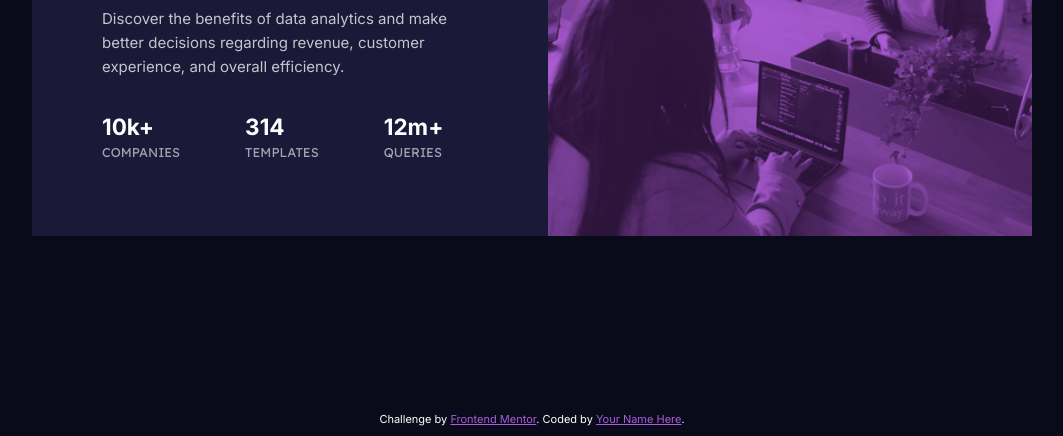
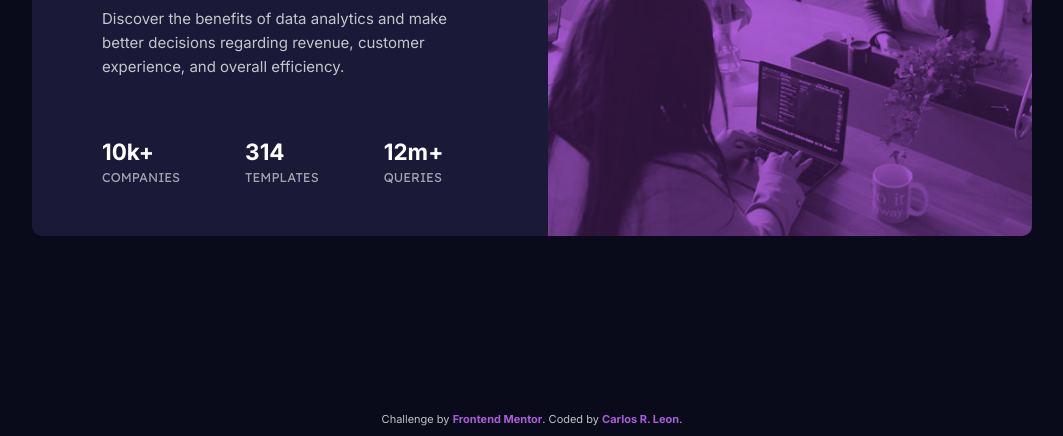
Before and after one commit to CarlosLeon0831/fm-stats-preview-card-component, a plain HTML site: page index.html in a window 1280 px wide. Shown: the part 364-800 px from the top of the page, without its empty margins (108-1171 px from the left). Drawn offline with Linux system fonts and the light colour scheme.

Commit message:
Add rounded borders

```diff
--- a/index.html
+++ b/index.html
@@ -40,8 +40,8 @@
   </main>
   <footer>
     <div class="attribution">
-      Challenge by <a href="https://www.frontendmentor.io?ref=challenge" target="_blank">Frontend Mentor</a>.
-      Coded by <a href="#">Your Name Here</a>.
+      Challenge by <a href="https://www.frontendmentor.io?ref=challenge" target="_blank" class="attribution__link">Frontend Mentor</a>.
+      Coded by <a href="https://github.com/CarlosLeon0831" target="_blank" class="attribution__link">Carlos R. Leon</a>.
     </div>
   </footer>
 </body>
--- a/style.css
+++ b/style.css
@@ -53,6 +53,11 @@ svg {
   width: 1000px;
   height: 400px;
   display: flex;
+  border-radius: 10px;
+}
+
+.hero__text {
+  margin-bottom: 40px;
 }
 
 .hero__image {
@@ -63,6 +68,7 @@ svg {
 .hero__image img {
   display: flex;
   height: 400px;
+  border-radius: 0 10px 10px 0;
   /* https://justcode.today/filters/ */
   -webkit-filter: brightness(65%) contrast(70%) hue-rotate(108deg) saturate(170%) sepia(73%) url(#svgTint);
   filter: brightness(65%) contrast(70%) hue-rotate(108deg) saturate(170%) sepia(73%) url(#svgTint);
@@ -96,9 +102,15 @@ svg {
 .attribution {
   font-size: 11px;
   text-align: center;
+  color: var(--slightly-transp-white-p);
 }
 .attribution a {
   color: var(--soft-violet);
+}
+
+.attribution__link {
+  font-weight: 600;
+  text-decoration: none;
 }
 
 @media screen and (max-width: 375px) {
@@ -125,6 +137,7 @@ svg {
     width: 320px;
     height: 770px;
     text-align: center;
+    border-radius: 10px;
   }
 
   .text__container {
@@ -134,11 +147,13 @@ svg {
   .hero__text {
     padding: 10px;
     margin-top: 0;
+    margin-bottom: 10px;
   }
 
   .hero__image img{
     width: 100%;
     height: 100%;
+    border-radius: 10px 10px 0 0;
   }
 
   .stats__container {
```
